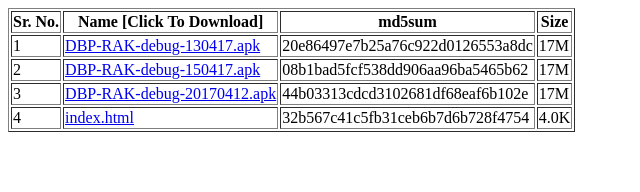
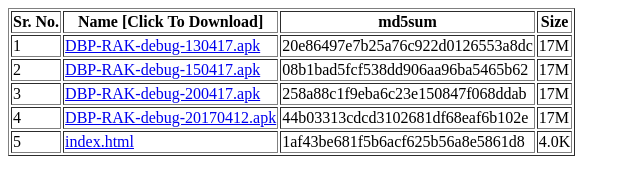
Before and after one commit to Rendyindo/release, a plain HTML site: page dbp/index.html in a window 1280 px wide. Shown: the whole page, without its empty margins (0-640 px from the left). Drawn offline with Linux system fonts and the light colour scheme.

Commit message:
Upload DBP

```diff
--- a/dbp/index.html
+++ b/dbp/index.html
@@ -29,6 +29,14 @@
 
   <tr>
   <td>3</td>
+  <td><a href="DBP-RAK-debug-200417.apk">DBP-RAK-debug-200417.apk</a>
+  <td>258a88c1f9eba6c23e150847f068ddab</td>
+  <td>17M</td>
+  </tr>
+
+
+  <tr>
+  <td>4</td>
   <td><a href="DBP-RAK-debug-20170412.apk">DBP-RAK-debug-20170412.apk</a>
   <td>44b03313cdcd3102681df68eaf6b102e</td>
   <td>17M</td>
@@ -36,9 +44,9 @@
 
 
   <tr>
-  <td>4</td>
+  <td>5</td>
   <td><a href="index.html">index.html</a>
-  <td>32b567c41c5fb31ceb6b7d6b728f4754</td>
+  <td>1af43be681f5b6acf625b56a8e5861d8</td>
   <td>4.0K</td>
   </tr>
 
```
Also changed, not shown: 1 other file.
